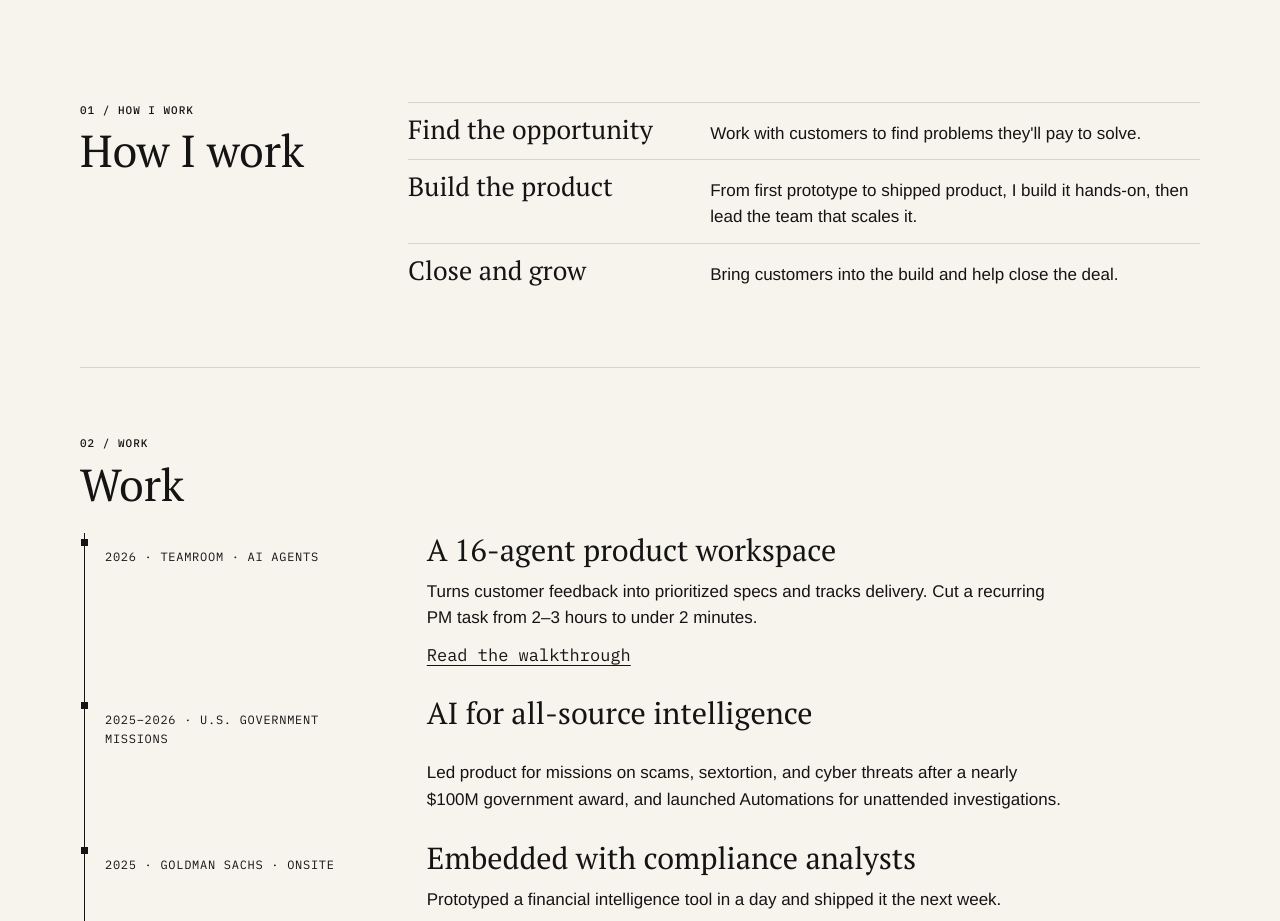
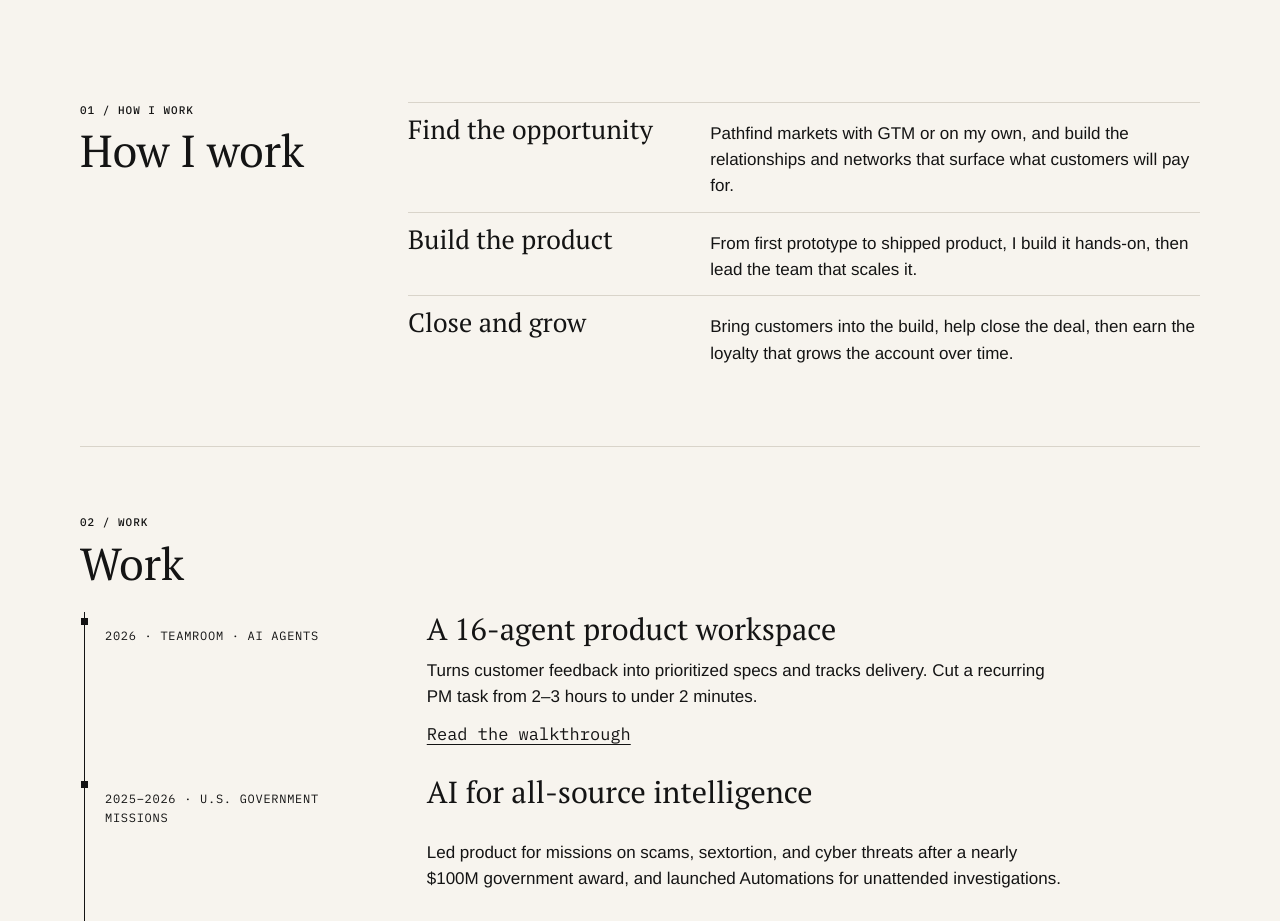
Before and after one commit to bamcphail/bamcphail.github.io, a plain HTML site: page index.html in a window 1280 px wide. Shown: the part 820-1741 px from the top of the page. Drawn offline with Linux system fonts and the light colour scheme.

Commit message:
Update How I work supporting copy

```diff
--- a/index.html
+++ b/index.html
@@ -372,9 +372,9 @@ OTHER DEALINGS IN THE FONT SOFTWARE.
       <section class="wrap folio method" id="how-i-work" aria-labelledby="method-title">
         <h2 id="method-title"><span class="section-label" aria-hidden="true">01 / HOW I WORK</span>How I work</h2>
         <ul class="capabilities" role="list">
-          <li><h3>Find the opportunity</h3><p>Work with customers to find problems they'll pay to solve.</p></li>
+          <li><h3>Find the opportunity</h3><p>Pathfind markets with GTM or on my own, and build the relationships and networks that surface what customers will pay for.</p></li>
           <li><h3>Build the product</h3><p>From first prototype to shipped product, I build it hands-on, then lead the team that scales it.</p></li>
-          <li><h3>Close and grow</h3><p>Bring customers into the build and help close the deal.</p></li>
+          <li><h3>Close and grow</h3><p>Bring customers into the build, help close the deal, then earn the loyalty that grows the account over time.</p></li>
         </ul>
       </section>
 
```
